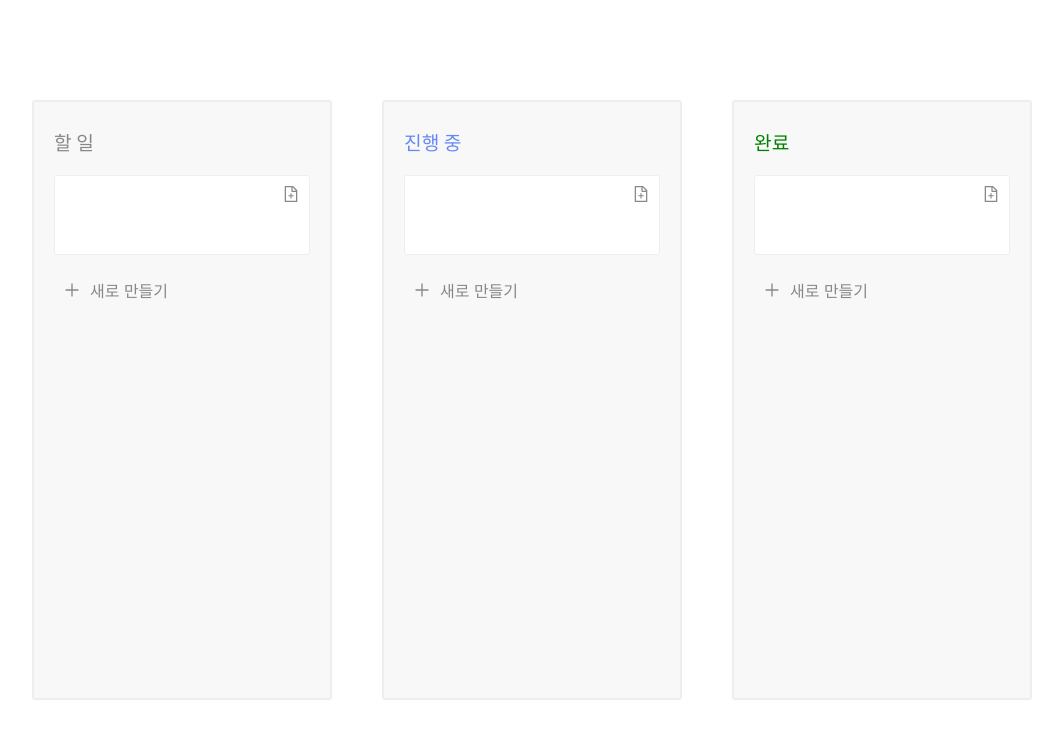
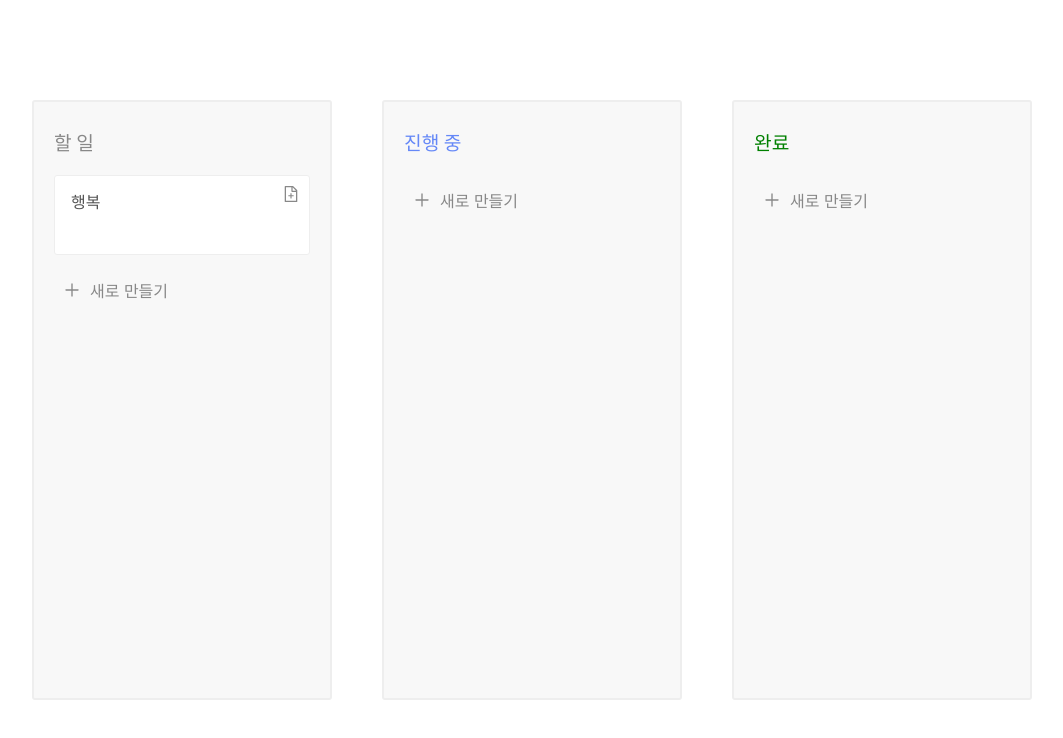
Before and after one commit to helloworld442/Team-Collaboration-Tool, a React (Vite) app: page / in a window 1280 px wide. Shown: the top 738 px of the page, without its empty margins (108-1171 px from the left). Built offline with nearby package versions, Linux system fonts and the light colour scheme.

Commit message:
feat : feat todo list logic

```diff
--- /dev/null
+++ b/src/features/todo/index.js
@@ -0,0 +1 @@
+export * from "./todolist/todolist.container";
--- a/src/features/todo/todolist/todolist.component.jsx
+++ b/src/features/todo/todolist/todolist.component.jsx
@@ -14,32 +14,38 @@ const labelDict = {
   done: "완료",
 };
 
-const TodoList = ({ label, todos }) => {
+const TodoList = ({ label, todos, onToggle }) => {
+  const todoList = todos.filter((todo) => todo.label === label);
+
+  console.log(todoList);
+
   return (
     <TodoListStyle>
       <TodoListTitle label={label}>{labelDict[label]}</TodoListTitle>
-      <TodoItem />
-      <TodoToggle />
+      {todoList.map((todo) => (
+        <TodoItem key={todo.id} title={todo.title} />
+      ))}
+      <TodoToggle onToggle={onToggle} />
     </TodoListStyle>
   );
 };
 
-const TodoItem = () => {
+const TodoItem = ({ title }) => {
   const [isActive, setIsActive] = useState(false);
 
   const onClickUpdateIcon = () => setIsActive(!isActive);
 
   return (
     <TodoItemStyle>
-      <Input isActive={isActive} />
+      <Input value={title} isActive={isActive} />
       <TodoUpdateIcon onClick={onClickUpdateIcon} />
     </TodoItemStyle>
   );
 };
 
-const TodoToggle = () => {
+const TodoToggle = ({ onToggle }) => {
   return (
-    <Button>
+    <Button onClick={onToggle}>
       <TodoToggleIcon /> 새로 만들기
     </Button>
   );
--- a/src/features/todo/todolist/todolist.container.jsx
+++ b/src/features/todo/todolist/todolist.container.jsx
@@ -1,14 +1,22 @@
+import { useState } from "react";
 import TodoList from "./todolist.component";
 import { TodoListRow } from "./todolist.style";
 
 const TodoListContainer = () => {
+  const [todos, setTodos] = useState([{ id: 0, title: "행복", label: "todo" }]);
+
+  const onToggleButton = (label) => {
+    const todo = { id: todos[todos.length - 1].id, title: "", label };
+    setTodos(todos.concat(todo));
+  };
+
   return (
     <TodoListRow>
-      <TodoList label="todo" />
-      <TodoList label="work" />
-      <TodoList label="done" />
+      <TodoList label="todo" todos={todos} onToggle={onToggleButton} />
+      <TodoList label="work" todos={todos} onToggle={onToggleButton} />
+      <TodoList label="done" todos={todos} onToggle={onToggleButton} />
     </TodoListRow>
   );
 };
 
-export default TodoListContainer;
+export { TodoListContainer };
--- a/src/features/ui/button/button.component.jsx
+++ b/src/features/ui/button/button.component.jsx
@@ -1,7 +1,5 @@
 import { ButtonStyle } from "./button.style";
 
-const Button = ({ children }) => {
-  return <ButtonStyle>{children}</ButtonStyle>;
-};
+const Button = (props) => <ButtonStyle {...props} />;
 
 export { Button };
--- a/src/features/ui/input/input.component.jsx
+++ b/src/features/ui/input/input.component.jsx
@@ -1,7 +1,7 @@
 import { InputStyle } from "./input.style";
 
 const Input = ({ value, isActive, onChange }) => {
-  return <InputStyle type="text" name="title" disabled={!isActive} />;
+  return <InputStyle type="text" name="title" value={value} disabled={!isActive} />;
 };
 
 export { Input };
--- a/src/pages/Home.jsx
+++ b/src/pages/Home.jsx
@@ -1,5 +1,5 @@
 import Layout from "../layout/Layout";
-import TodoListContainer from "../features/todo/todolist/todolist.container";
+import { TodoListContainer } from "../features/todo";
 
 const Home = () => {
   return (
```
